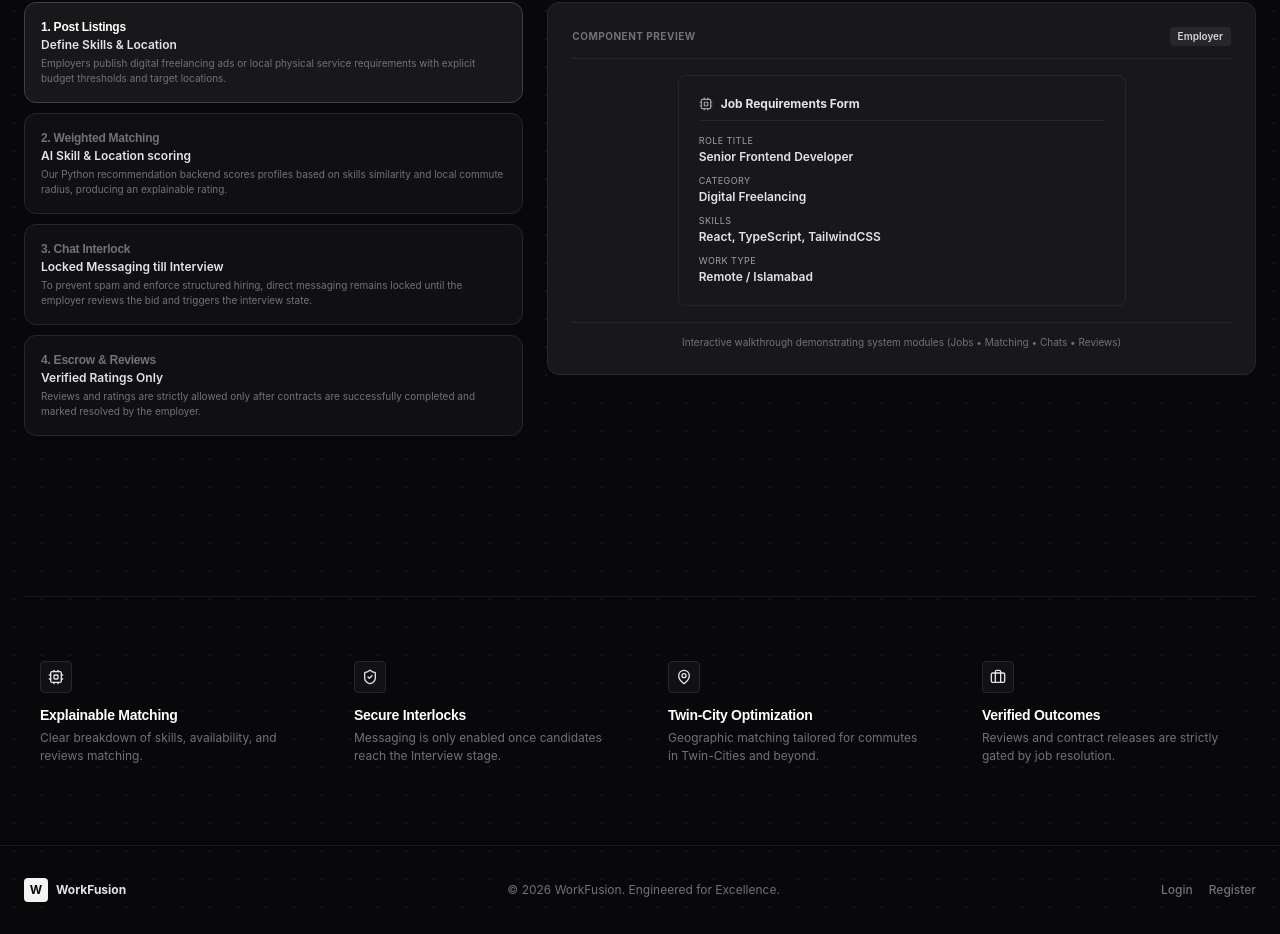
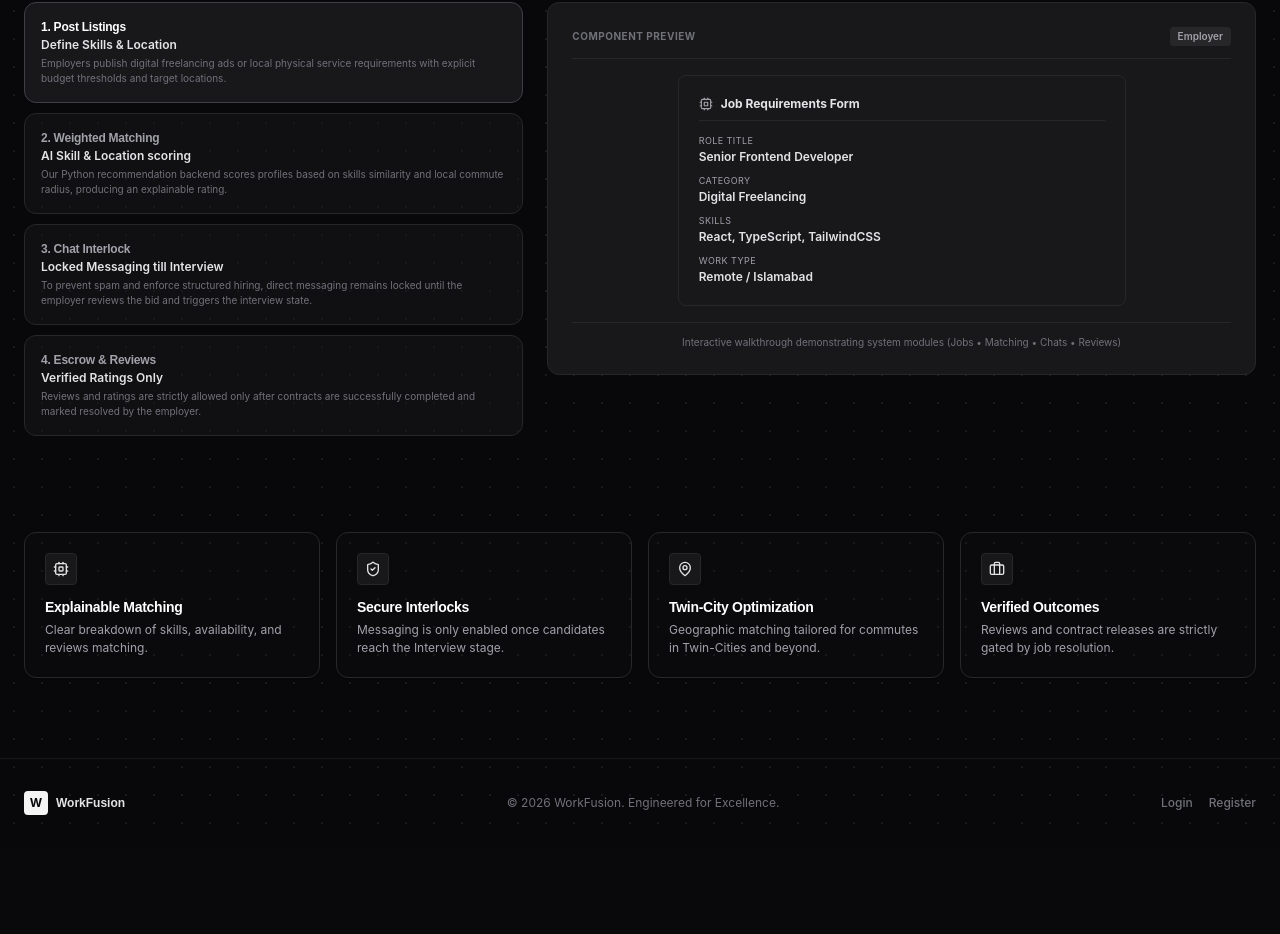
Before and after one commit to MuhammadSharjeelBinRiaz229/WorkFusion2026, a Next.js app in the folder client/: page / in a window 1280 px wide. Shown: the part 1711-2645 px from the top of the page. After the commit the page ends 2558 px from the top, so only its background shows below. Built offline with nearby package versions, Linux system fonts and the light colour scheme.

Commit message:
design(homepage): fix cursor spotlight, dot grid visibility, typography, and bottom layout spacing

```diff
--- a/client/src/app/globals.css
+++ b/client/src/app/globals.css
@@ -46,20 +46,14 @@
   --destructive-foreground: #fafafa;
   --border: #27272a;
   --input: #27272a;
-  --ring: #d4d4d8;
-}
-
-html {
-  background-color: var(--background);
-  transition: background-color 0.3s ease;
 }
 
 body {
-  background-color: transparent;
+  background-color: var(--background);
   color: var(--foreground);
   font-family: 'Inter', -apple-system, sans-serif;
   overflow-x: hidden;
-  transition: color 0.3s ease;
+  transition: background-color 0.3s ease, color 0.3s ease;
 }
 
 h1, h2, h3, h4, h5, h6 {
@@ -166,3 +160,25 @@ h1, h2, h3, h4, h5, h6 {
 .dark ::-webkit-scrollbar-thumb:hover {
   background: rgba(255, 255, 255, 0.2);
 }
+
+/* Custom layout utilities */
+.font-outfit {
+  font-family: 'Outfit', sans-serif;
+}
+
+/* Dot Grid Background */
+.dot-grid {
+  background-image: radial-gradient(rgba(24, 24, 27, 0.08) 1.5px, transparent 1.5px);
+  background-size: 28px 28px;
+}
+.dark .dot-grid {
+  background-image: radial-gradient(rgba(244, 244, 245, 0.08) 1.5px, transparent 1.5px);
+}
+
+/* Mouse Spotlight Glow */
+.mouse-spotlight {
+  background: radial-gradient(circle, rgba(59, 130, 246, 0.15) 0%, transparent 70%);
+}
+.dark .mouse-spotlight {
+  background: radial-gradient(circle, rgba(59, 130, 246, 0.25) 0%, transparent 70%);
+}
--- a/client/src/app/page.jsx
+++ b/client/src/app/page.jsx
@@ -272,19 +272,10 @@ export default function LandingPage() {
   });
 
   return (
-    <div className="min-h-screen text-zinc-900 dark:text-zinc-100 flex flex-col relative overflow-hidden transition-colors duration-300">
-
-      {/* Background Color Layer (Fixes stacking context hiding issues) */}
-      <div className="absolute inset-0 bg-zinc-50 dark:bg-[#08080a] -z-30 pointer-events-none transition-colors duration-300" />
+    <div className="min-h-screen bg-zinc-50 dark:bg-[#08080a] text-zinc-900 dark:text-zinc-100 flex flex-col relative overflow-hidden transition-colors duration-300">
 
       {/* Subtle Dot Grid Background */}
-      <div
-        className="absolute inset-0 pointer-events-none -z-20 opacity-[0.04] dark:opacity-[0.06] text-zinc-900 dark:text-zinc-100"
-        style={{
-          backgroundImage: "radial-gradient(currentColor 1.5px, transparent 1.5px)",
-          backgroundSize: "28px 28px",
-        }}
-      />
+      <div className="absolute inset-0 pointer-events-none z-0 dot-grid" />
 
       {/* Smooth Mouse Spotlight Glow */}
       {mouseMoved && (
@@ -295,7 +286,7 @@ export default function LandingPage() {
             x: springX,
             y: springY,
           }}
-          className="hidden md:block fixed w-[300px] h-[300px] rounded-full bg-blue-500/10 dark:bg-blue-500/15 blur-[80px] pointer-events-none -z-10 mix-blend-multiply dark:mix-blend-screen"
+          className="hidden md:block fixed top-0 left-0 w-[300px] h-[300px] rounded-full mouse-spotlight pointer-events-none z-[1]"
         />
       )}
 
@@ -310,14 +301,14 @@ export default function LandingPage() {
           <div className="w-8 h-8 rounded bg-zinc-900 dark:bg-zinc-100 text-white dark:text-zinc-950 flex items-center justify-center font-bold text-lg tracking-tight">
             W
           </div>
-          <span className="font-bold text-lg tracking-tight">
+          <span className="font-outfit font-bold text-lg tracking-tight">
             Work<span className="text-blue-600 dark:text-blue-500 font-medium">Fusion</span>
           </span>
         </div>
 
         <div className="flex items-center gap-4">
           <ThemeToggle />
-          <Link href="/login" className="text-xs font-semibold text-zinc-600 dark:text-zinc-400 hover:text-zinc-900 dark:hover:text-white transition-colors flex items-center gap-1">
+          <Link href="/login" className="text-xs font-semibold text-zinc-500 dark:text-zinc-400 hover:text-zinc-900 dark:hover:text-white transition-colors flex items-center gap-1">
             <LogIn size={14} /> Login
           </Link>
           <Link href="/register" className="px-4 py-2 bg-zinc-900 hover:bg-zinc-800 text-white dark:bg-zinc-100 dark:text-zinc-950 dark:hover:bg-zinc-200 font-semibold text-xs rounded transition-colors flex items-center gap-1 border border-transparent dark:border-zinc-800">
@@ -334,7 +325,7 @@ export default function LandingPage() {
           initial={{ opacity: 0, scale: 0.95 }}
           animate={{ opacity: 1, scale: 1 }}
           transition={{ duration: 0.6, delay: 0.1 }}
-          className="flex items-center gap-2 px-3 py-1 rounded bg-zinc-200/50 dark:bg-zinc-900 border border-zinc-300/50 dark:border-zinc-800 text-zinc-650 dark:text-zinc-400 text-xs font-semibold mb-8"
+          className="flex items-center gap-2 px-3 py-1 rounded bg-zinc-200/50 dark:bg-zinc-900 border border-zinc-300/50 dark:border-zinc-800 text-zinc-600 dark:text-zinc-400 text-xs font-semibold mb-8"
         >
           <Briefcase size={12} className="text-zinc-500 dark:text-zinc-400" />
           <span>Pakistan's Premier Hybrid Job Marketplace</span>
@@ -342,7 +333,7 @@ export default function LandingPage() {
 
         {/* Hero Title (Typography Mask Reveal) */}
         <div className="max-w-4xl text-center mb-6 overflow-hidden">
-          <h1 className="text-4xl sm:text-5xl md:text-7xl font-bold tracking-tight text-zinc-900 dark:text-white leading-[1.08]">
+          <h1 className="font-outfit text-4xl sm:text-5xl md:text-7xl font-bold tracking-tight text-zinc-900 dark:text-white leading-[1.08]">
             <span className="block overflow-hidden h-fit py-1">
               <motion.span
                 initial="hidden"
@@ -350,7 +341,7 @@ export default function LandingPage() {
                 variants={letterReveal}
                 className="block"
               >
-                One Platform For
+                One Platform For{" "}
               </motion.span>
             </span>
             <span className="block overflow-hidden h-fit py-1">
@@ -373,7 +364,7 @@ export default function LandingPage() {
           animate="visible"
           variants={fadeUp}
           transition={{ delay: 0.3 }}
-          className="text-sm sm:text-base text-zinc-550 dark:text-zinc-400 max-w-2xl mb-8 leading-relaxed text-center"
+          className="text-sm sm:text-base text-zinc-500 dark:text-zinc-400 max-w-2xl mb-8 leading-relaxed text-center"
         >
           Unifying online freelancing and localized physical services in one integrated workspace. Find talents and gigs matched by our verified skill and location ranking engine.
         </motion.p>
@@ -412,7 +403,7 @@ export default function LandingPage() {
           </div>
           <div className="flex flex-col items-center">
             <span className="text-xl sm:text-3xl font-bold text-zinc-900 dark:text-white">{stats.accuracy}%</span>
-            <span className="text-[10px] font-semibold text-zinc-500 dark:text-zinc-405 mt-1 uppercase tracking-wider">Match Accuracy</span>
+            <span className="text-[10px] font-semibold text-zinc-500 dark:text-zinc-400 mt-1 uppercase tracking-wider">Match Accuracy</span>
           </div>
           <div className="flex flex-col items-center">
             <span className="text-xl sm:text-3xl font-bold text-zinc-900 dark:text-white">{stats.contracts.toLocaleString()}+</span>
@@ -540,7 +531,7 @@ export default function LandingPage() {
                           <span className="text-[9px] px-1.5 py-0.5 rounded font-semibold uppercase tracking-wider bg-zinc-100 dark:bg-zinc-800 text-zinc-700 dark:text-zinc-300 border border-zinc-200/50 dark:border-zinc-700/50">
                             {job.category === "Digital" ? "Digital" : "Physical"}
                           </span>
-                          <span className="text-xs text-zinc-550 dark:text-zinc-400 flex items-center gap-1">
+                          <span className="text-xs text-zinc-500 dark:text-zinc-400 flex items-center gap-1">
                             <MapPin size={12} className="text-zinc-400" /> {job.location}
                           </span>
                         </div>
@@ -550,7 +541,7 @@ export default function LandingPage() {
                         {/* Tags */}
                         <div className="flex flex-wrap gap-1 mt-3">
                           {job.skills.map((s) => (
-                            <span key={s} className="text-[9px] px-1.5 py-0.5 rounded bg-zinc-100 dark:bg-zinc-800/60 text-zinc-600 dark:text-zinc-450 border border-zinc-200/40 dark:border-zinc-700/30">
+                            <span key={s} className="text-[9px] px-1.5 py-0.5 rounded bg-zinc-100 dark:bg-zinc-800/60 text-zinc-500 dark:text-zinc-400 border border-zinc-200/40 dark:border-zinc-700/30">
                               {s}
                             </span>
                           ))}
@@ -592,7 +583,7 @@ export default function LandingPage() {
                     >
                       <div>
                         <div className="flex items-center justify-between mb-3">
-                          <span className="text-[9px] px-1.5 py-0.5 rounded font-semibold uppercase tracking-wider bg-zinc-100 dark:bg-zinc-800 text-zinc-750 dark:text-zinc-300 border border-zinc-200/50 dark:border-zinc-700/50">
+                          <span className="text-[9px] px-1.5 py-0.5 rounded font-semibold uppercase tracking-wider bg-zinc-100 dark:bg-zinc-800 text-zinc-700 dark:text-zinc-300 border border-zinc-200/50 dark:border-zinc-700/50">
                             {talent.category === "Digital" ? "Digital" : "Physical"}
                           </span>
                           <span className="text-xs text-zinc-500 dark:text-zinc-400 flex items-center gap-1">
@@ -613,7 +604,7 @@ export default function LandingPage() {
                         {/* Tags */}
                         <div className="flex flex-wrap gap-1 mt-3">
                           {talent.skills.map((s) => (
-                            <span key={s} className="text-[9px] px-1.5 py-0.5 rounded bg-zinc-100 dark:bg-zinc-800/60 text-zinc-600 dark:text-zinc-450 border border-zinc-200/40 dark:border-zinc-700/30">
+                            <span key={s} className="text-[9px] px-1.5 py-0.5 rounded bg-zinc-100 dark:bg-zinc-800/60 text-zinc-500 dark:text-zinc-400 border border-zinc-200/40 dark:border-zinc-700/30">
                               {s}
                             </span>
                           ))}
@@ -635,7 +626,7 @@ export default function LandingPage() {
         </section>
 
         {/* System Architecture Workflow Demo */}
-        <section className="w-full flex flex-col gap-6 mb-24 text-left border-t border-zinc-200 dark:border-zinc-900 pt-16">
+        <section className="w-full flex flex-col gap-6 mb-16 text-left border-t border-zinc-200 dark:border-zinc-900 pt-16">
           <div>
             <h2 className="text-xl font-bold text-zinc-900 dark:text-white">System Architecture & Pipeline</h2>
             <p className="text-xs text-zinc-500 dark:text-zinc-400 mt-0.5">Click through the pipeline stages to see how the system operates</p>
@@ -657,7 +648,7 @@ export default function LandingPage() {
                         : "bg-white dark:bg-zinc-900/50 border-zinc-200 dark:border-zinc-800 hover:bg-zinc-100 dark:hover:bg-zinc-900"
                     }`}
                   >
-                    <h4 className={`text-xs font-bold ${isActive ? "text-zinc-900 dark:text-white" : "text-zinc-500 dark:text-zinc-405"}`}>{step.title}</h4>
+                    <h4 className={`text-xs font-bold ${isActive ? "text-zinc-900 dark:text-white" : "text-zinc-500 dark:text-zinc-400"}`}>{step.title}</h4>
                     <p className="text-xs text-zinc-800 dark:text-zinc-200 font-semibold mt-0.5 leading-tight">{step.subtitle}</p>
                     <p className="text-[10px] text-zinc-500 mt-1 leading-normal">{step.desc}</p>
                   </button>
@@ -669,7 +660,7 @@ export default function LandingPage() {
             <div className="lg:col-span-7 w-full bg-white dark:bg-zinc-900 border border-zinc-200 dark:border-zinc-800 p-6 rounded-xl min-h-[340px] flex flex-col justify-between">
               <div className="flex items-center justify-between border-b border-zinc-200 dark:border-zinc-800 pb-3">
                 <span className="text-[10px] font-bold text-zinc-500 uppercase tracking-wider">Component Preview</span>
-                <span className="text-[10px] px-2 py-0.5 rounded bg-zinc-100 dark:bg-zinc-800 text-zinc-700 dark:text-zinc-300 font-semibold">{PIPELINE_STEPS[activeStep].preview.badge}</span>
+                <span className="text-[10px] px-2 py-0.5 rounded bg-zinc-100 dark:bg-zinc-800 text-zinc-700 dark:text-zinc-400 font-semibold">{PIPELINE_STEPS[activeStep].preview.badge}</span>
               </div>
 
               {/* Dynamic Content Preview Box */}
@@ -711,7 +702,7 @@ export default function LandingPage() {
                           {PIPELINE_STEPS[activeStep].preview.details.map((item, i) => (
                             <div key={i} className="flex items-center gap-2 text-xs">
                               <CheckCircle2 size={12} className="text-blue-500 dark:text-blue-400 shrink-0" />
-                              <span className="text-zinc-600 dark:text-zinc-400">{item.text}</span>
+                              <span className="text-zinc-500 dark:text-zinc-400">{item.text}</span>
                             </div>
                           ))}
                         </div>
@@ -726,7 +717,7 @@ export default function LandingPage() {
                             {msg.sender !== "System" && <span className="text-[9px] text-zinc-400 font-bold uppercase">{msg.sender}</span>}
                             <span className={`px-2.5 py-1.5 rounded-lg max-w-[85%] font-normal leading-tight ${
                               msg.sender === "System"
-                                ? "bg-zinc-150 dark:bg-zinc-900 text-zinc-600 dark:text-zinc-450 text-[10px] font-semibold text-center border border-zinc-200 dark:border-zinc-800 w-full"
+                                ? "bg-zinc-100 dark:bg-zinc-900 text-zinc-600 dark:text-zinc-400 text-[10px] font-semibold text-center border border-zinc-200 dark:border-zinc-800 w-full"
                                 : msg.sender === "Employer"
                                 ? "bg-zinc-900 text-white dark:bg-zinc-100 dark:text-zinc-950"
                                 : "bg-zinc-200 dark:bg-zinc-800 text-zinc-800 dark:text-zinc-200"
@@ -761,39 +752,39 @@ export default function LandingPage() {
         </section>
 
         {/* Feature Highlights Grid */}
-        <div className="w-full grid grid-cols-1 sm:grid-cols-2 md:grid-cols-4 gap-6 mt-16 border-t border-zinc-200 dark:border-zinc-900 pt-12">
-          <div className="flex flex-col items-start p-4">
-            <div className="w-8 h-8 rounded bg-zinc-100 dark:bg-zinc-900/60 flex items-center justify-center text-zinc-800 dark:text-zinc-200 mb-3 border border-zinc-200 dark:border-zinc-800">
+        <section className="w-full grid grid-cols-1 sm:grid-cols-2 md:grid-cols-4 gap-4 mt-8 mb-4">
+          <div className="flex flex-col items-start p-5 rounded-xl border border-zinc-200 dark:border-zinc-800 bg-white dark:bg-zinc-900/20 shadow-sm">
+            <div className="w-8 h-8 rounded bg-zinc-100 dark:bg-zinc-900 flex items-center justify-center text-zinc-800 dark:text-zinc-200 mb-3 border border-zinc-200 dark:border-zinc-800">
               <Cpu size={16} />
             </div>
-            <h4 className="font-bold text-sm text-zinc-900 dark:text-white mb-1">Explainable Matching</h4>
-            <p className="text-xs text-zinc-500 dark:text-zinc-450 leading-normal">Clear breakdown of skills, availability, and reviews matching.</p>
+            <h4 className="font-outfit font-bold text-sm text-zinc-900 dark:text-white mb-1">Explainable Matching</h4>
+            <p className="text-xs text-zinc-550 dark:text-zinc-400 leading-normal">Clear breakdown of skills, availability, and reviews matching.</p>
           </div>
 
-          <div className="flex flex-col items-start p-4">
-            <div className="w-8 h-8 rounded bg-zinc-100 dark:bg-zinc-900/60 flex items-center justify-center text-zinc-800 dark:text-zinc-200 mb-3 border border-zinc-200 dark:border-zinc-800">
+          <div className="flex flex-col items-start p-5 rounded-xl border border-zinc-200 dark:border-zinc-800 bg-white dark:bg-zinc-900/20 shadow-sm">
+            <div className="w-8 h-8 rounded bg-zinc-100 dark:bg-zinc-900 flex items-center justify-center text-zinc-800 dark:text-zinc-200 mb-3 border border-zinc-200 dark:border-zinc-800">
               <ShieldCheck size={16} />
             </div>
-            <h4 className="font-bold text-sm text-zinc-900 dark:text-white mb-1">Secure Interlocks</h4>
-            <p className="text-xs text-zinc-500 dark:text-zinc-450 leading-normal">Messaging is only enabled once candidates reach the Interview stage.</p>
+            <h4 className="font-outfit font-bold text-sm text-zinc-900 dark:text-white mb-1">Secure Interlocks</h4>
+            <p className="text-xs text-zinc-550 dark:text-zinc-400 leading-normal">Messaging is only enabled once candidates reach the Interview stage.</p>
           </div>
 
-          <div className="flex flex-col items-start p-4">
-            <div className="w-8 h-8 rounded bg-zinc-100 dark:bg-zinc-900/60 flex items-center justify-center text-zinc-800 dark:text-zinc-200 mb-3 border border-zinc-200 dark:border-zinc-800">
+          <div className="flex flex-col items-start p-5 rounded-xl border border-zinc-200 dark:border-zinc-800 bg-white dark:bg-zinc-900/20 shadow-sm">
+            <div className="w-8 h-8 rounded bg-zinc-100 dark:bg-zinc-900 flex items-center justify-center text-zinc-800 dark:text-zinc-200 mb-3 border border-zinc-200 dark:border-zinc-800">
               <MapPin size={16} />
             </div>
-            <h4 className="font-bold text-sm text-zinc-900 dark:text-white mb-1">Twin-City Optimization</h4>
-            <p className="text-xs text-zinc-500 dark:text-zinc-450 leading-normal">Geographic matching tailored for commutes in Twin-Cities and beyond.</p>
+            <h4 className="font-outfit font-bold text-sm text-zinc-900 dark:text-white mb-1">Twin-City Optimization</h4>
+            <p className="text-xs text-zinc-550 dark:text-zinc-400 leading-normal">Geographic matching tailored for commutes in Twin-Cities and beyond.</p>
           </div>
 
-          <div className="flex flex-col items-start p-4">
-            <div className="w-8 h-8 rounded bg-zinc-100 dark:bg-zinc-900/60 flex items-center justify-center text-zinc-800 dark:text-zinc-200 mb-3 border border-zinc-200 dark:border-zinc-800">
+          <div className="flex flex-col items-start p-5 rounded-xl border border-zinc-200 dark:border-zinc-800 bg-white dark:bg-zinc-900/20 shadow-sm">
+            <div className="w-8 h-8 rounded bg-zinc-100 dark:bg-zinc-900 flex items-center justify-center text-zinc-800 dark:text-zinc-200 mb-3 border border-zinc-200 dark:border-zinc-800">
               <Briefcase size={16} />
             </div>
-            <h4 className="font-bold text-sm text-zinc-900 dark:text-white mb-1">Verified Outcomes</h4>
-            <p className="text-xs text-zinc-500 dark:text-zinc-450 leading-normal">Reviews and contract releases are strictly gated by job resolution.</p>
+            <h4 className="font-outfit font-bold text-sm text-zinc-900 dark:text-white mb-1">Verified Outcomes</h4>
+            <p className="text-xs text-zinc-550 dark:text-zinc-400 leading-normal">Reviews and contract releases are strictly gated by job resolution.</p>
           </div>
-        </div>
+        </section>
 
       </main>
 
@@ -804,7 +795,7 @@ export default function LandingPage() {
             <div className="w-6 h-6 rounded bg-zinc-900 dark:bg-zinc-100 text-white dark:text-zinc-950 flex items-center justify-center font-bold text-xs">
               W
             </div>
-            <span className="font-bold text-zinc-800 dark:text-zinc-200">
+            <span className="font-outfit font-bold text-zinc-800 dark:text-zinc-200">
               WorkFusion
             </span>
           </div>
```
